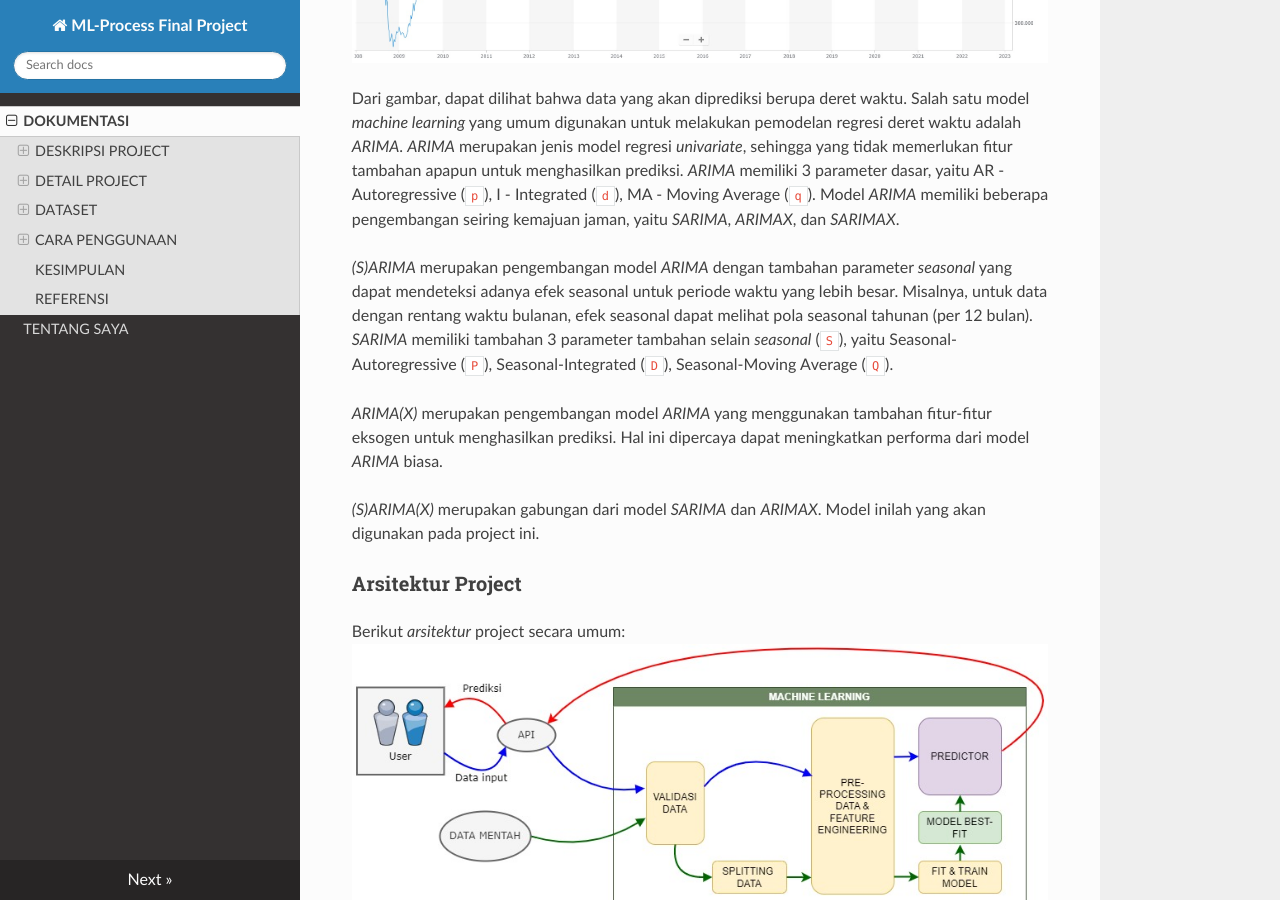
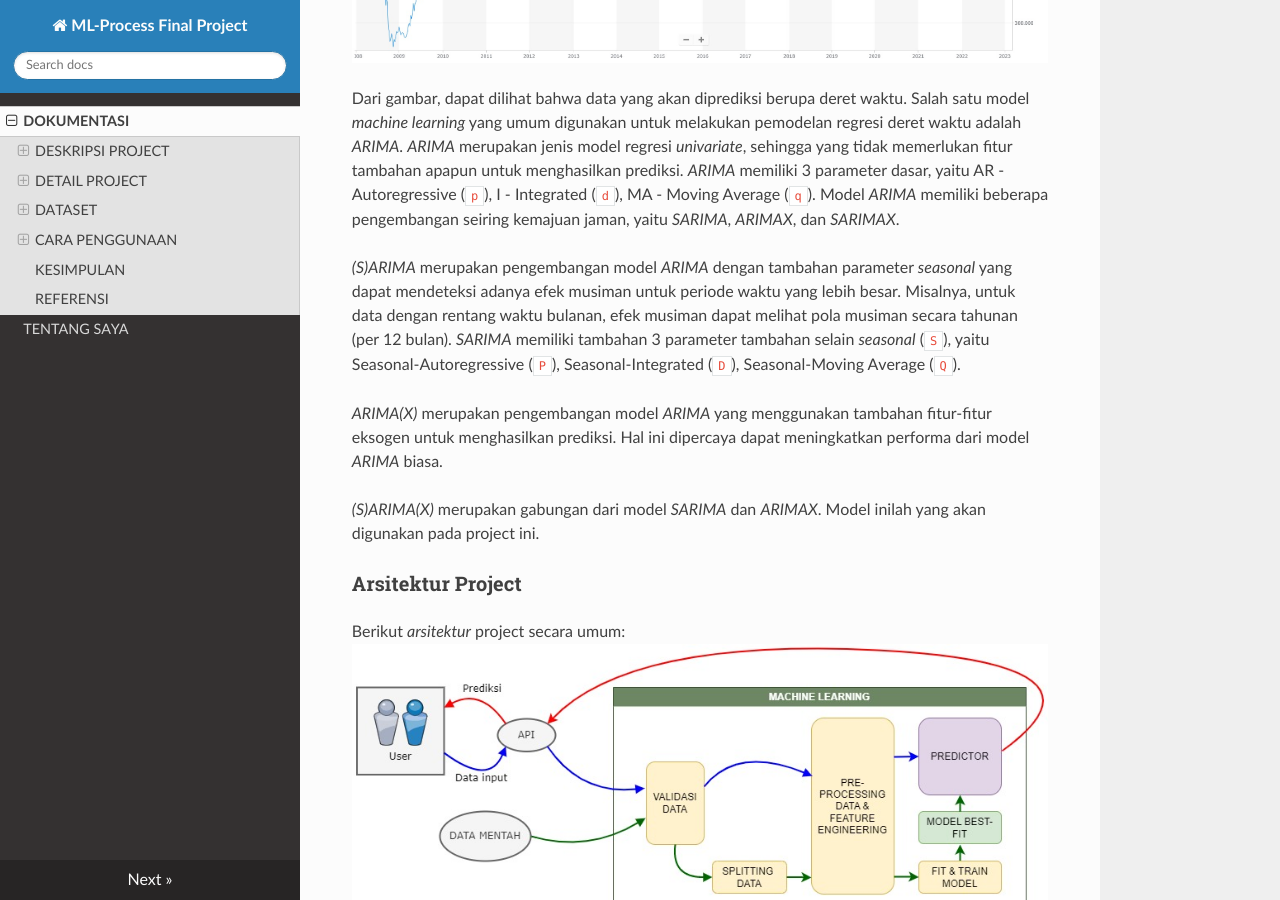
Before and after one commit to ercainz/lq45_prediction, an MkDocs documentation site: the page built from docs/docs/index.md, in a window 1280 px wide and 900 px high, scrolled down 1031 px. Built offline with MkDocs 1.6.1, drawn with Linux system fonts in a browser that asks for light colours; nearby versions of some CDN libraries; some of the changed text lies outside the part shown.

Commit message:
Update 2022-12-03

```diff
--- a/docs/docs/index.md
+++ b/docs/docs/index.md
@@ -16,7 +16,7 @@ Diharapkan dengan mengetahui harga penutupan pada 3 hari ke depan, *User* dapat
 
 Dari gambar, dapat dilihat bahwa data yang akan diprediksi berupa deret waktu. Salah satu model *machine learning* yang umum digunakan untuk melakukan pemodelan regresi deret waktu adalah *ARIMA*. *ARIMA* merupakan jenis model regresi *univariate*, sehingga yang tidak memerlukan fitur tambahan apapun untuk menghasilkan prediksi. *ARIMA* memiliki 3 parameter dasar, yaitu AR - Autoregressive (`p`), I - Integrated (`d`), MA - Moving Average (`q`). Model *ARIMA* memiliki beberapa pengembangan seiring kemajuan jaman, yaitu *SARIMA*, *ARIMAX*, dan *SARIMAX*.
 
-*(S)ARIMA* merupakan pengembangan model *ARIMA* dengan tambahan parameter *seasonal* yang dapat mendeteksi adanya efek seasonal untuk periode waktu yang lebih besar. Misalnya, untuk data dengan rentang waktu bulanan, efek seasonal dapat melihat pola seasonal tahunan (per 12 bulan). *SARIMA* memiliki tambahan 3 parameter tambahan selain *seasonal* (`S`), yaitu Seasonal-Autoregressive (`P`), Seasonal-Integrated (`D`), Seasonal-Moving Average (`Q`).
+*(S)ARIMA* merupakan pengembangan model *ARIMA* dengan tambahan parameter *seasonal* yang dapat mendeteksi adanya efek musiman untuk periode waktu yang lebih besar. Misalnya, untuk data dengan rentang waktu bulanan, efek musiman dapat melihat pola musiman secara tahunan (per 12 bulan). *SARIMA* memiliki tambahan 3 parameter tambahan selain *seasonal* (`S`), yaitu Seasonal-Autoregressive (`P`), Seasonal-Integrated (`D`), Seasonal-Moving Average (`Q`).
 
 *ARIMA(X)* merupakan pengembangan model *ARIMA* yang menggunakan tambahan fitur-fitur eksogen untuk menghasilkan prediksi. Hal ini dipercaya dapat meningkatkan performa dari model *ARIMA* biasa.
 
```
Also changed, not shown: other parts of docs/docs/index.md (+2 -1 lines), 2 other files.
